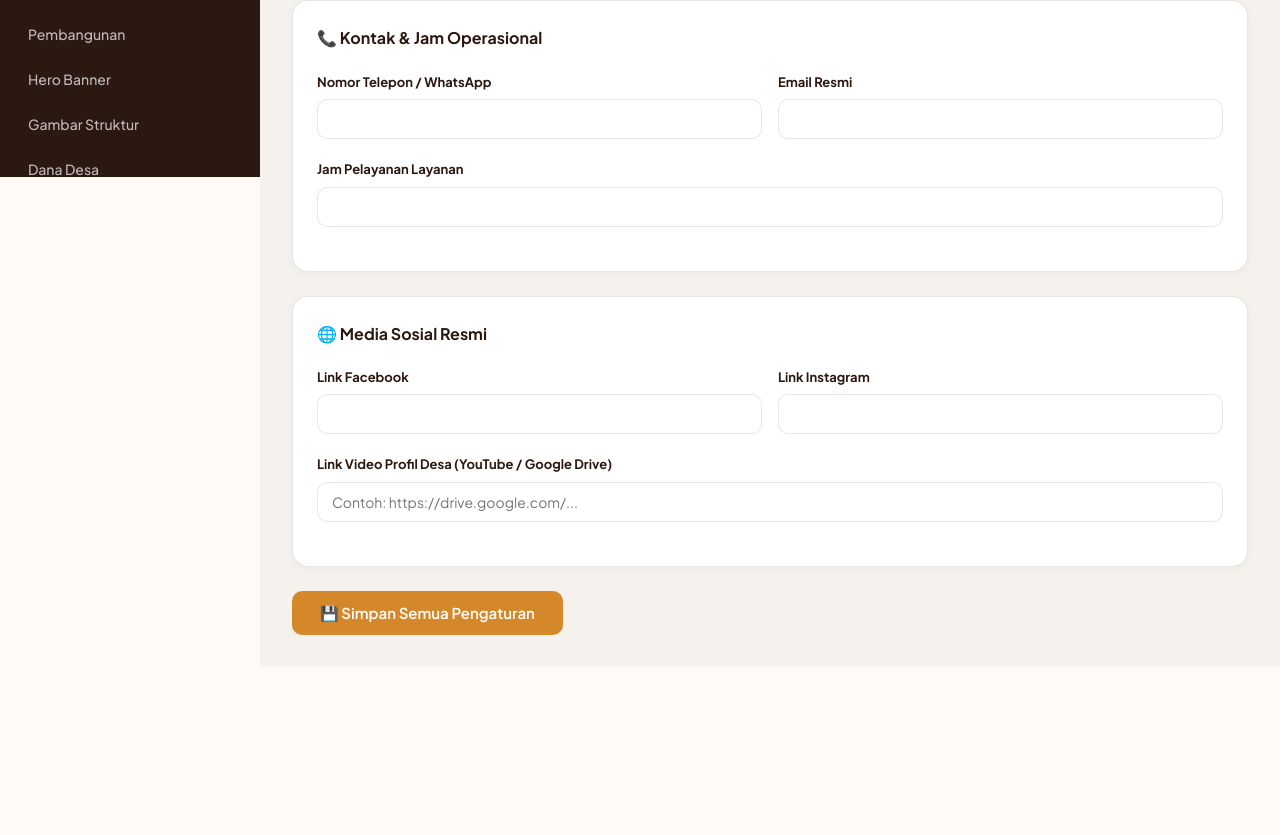
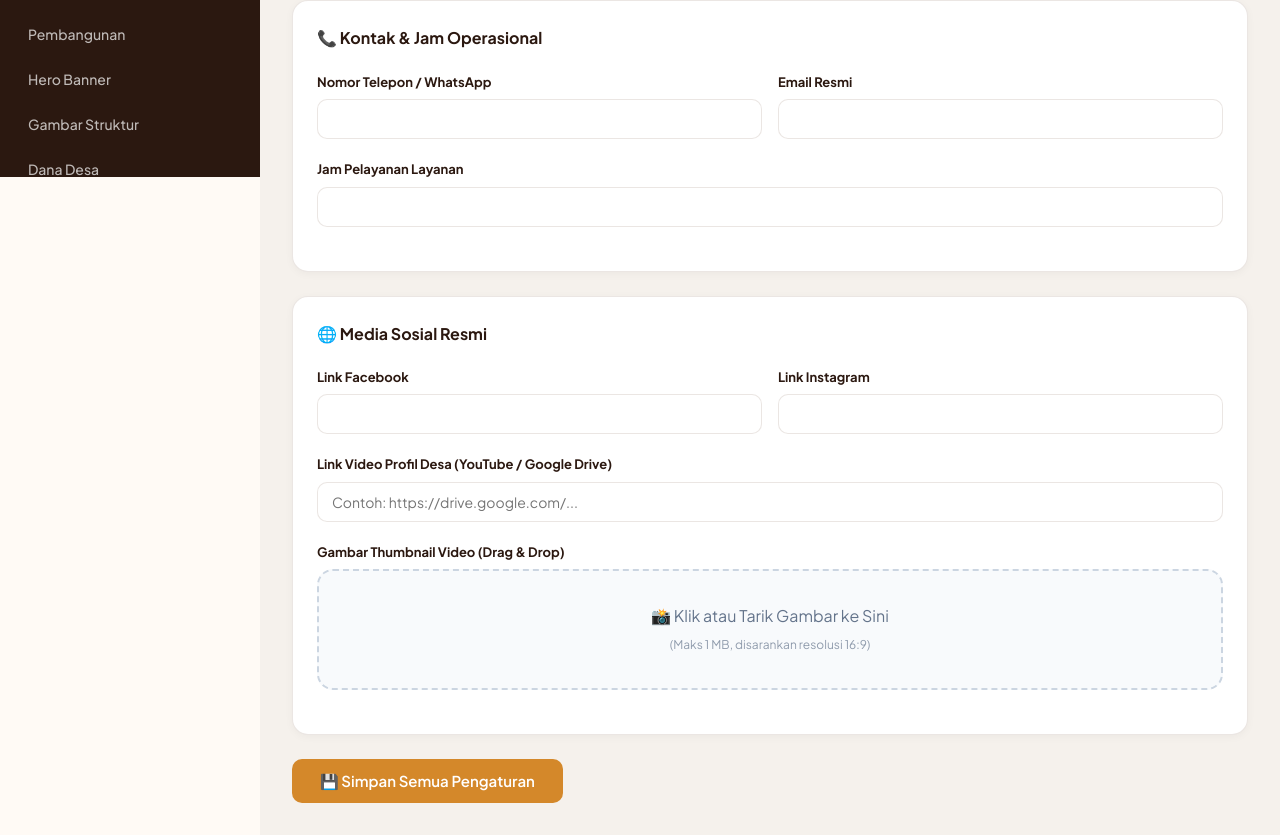
Before and after one commit to dssalamrejo-boop/web-desa-salamrejo, a Next.js app: page /admin-desa-salamrejo-2026/pengaturan in a window 1280 px wide. Shown: the part 623-1458 px from the top of the page. Before the commit the page ends 1290 px from the top, so only its background shows below. Built offline with nearby package versions, Linux system fonts and the light colour scheme; no server answers; the database is empty; a web font is replaced by a local one.

Commit message:
Add video thumbnail upload in pengaturan admin

```diff
--- a/src/app/admin-desa-salamrejo-2026/pengaturan/page.js
+++ b/src/app/admin-desa-salamrejo-2026/pengaturan/page.js
@@ -1,10 +1,46 @@
 'use client';
-import { useState } from 'react';
+import { useState, useRef } from 'react';
 import { useDataStore } from '@/hooks/useDataStore';
 
 export default function AdminPengaturan() {
   const [form, setForm] = useDataStore('pengaturan');
   const [saved, setSaved] = useState(false);
+  const [uploading, setUploading] = useState(false);
+  const fileRef = useRef(null);
+
+  const handleImageUpload = async (e) => {
+    e.preventDefault();
+    const file = e.target.files?.[0] || e.dataTransfer?.files?.[0];
+    if (!file) return;
+
+    if (!file.type.startsWith('image/')) {
+      alert('Hanya file gambar yang diperbolehkan!');
+      return;
+    }
+
+    setUploading(true);
+    const formData = new FormData();
+    formData.append('file', file);
+
+    try {
+      const response = await fetch('/api/upload', {
+        method: 'POST',
+        body: formData,
+      });
+      const data = await response.json();
+      if (response.ok && data.success) {
+        setForm(prev => ({ ...prev, thumbnailVideoProfil: data.url }));
+      } else {
+        alert(data.error || 'Gagal mengunggah gambar.');
+      }
+    } catch (err) {
+      console.error(err);
+      alert('Terjadi kesalahan jaringan.');
+    } finally {
+      setUploading(false);
+      if (fileRef.current) fileRef.current.value = '';
+    }
+  };
 
   const handleSubmit = (e) => {
     e.preventDefault();
@@ -103,6 +139,37 @@ export default function AdminPengaturan() {
             <label>Link Video Profil Desa (YouTube / Google Drive)</label>
             <input type="text" value={form.videoProfil || ''} onChange={e => handleChange('videoProfil', e.target.value)} placeholder="Contoh: https://drive.google.com/..." />
           </div>
+          <div className="admin-form-group" style={{ marginTop: 16 }}>
+            <label>Gambar Thumbnail Video (Drag & Drop)</label>
+            <div
+              onDragOver={(e) => e.preventDefault()}
+              onDrop={handleImageUpload}
+              onClick={() => fileRef.current?.click()}
+              style={{
+                border: '2px dashed #CBD5E1', padding: '32px', textAlign: 'center',
+                borderRadius: '16px', cursor: 'pointer', backgroundColor: '#F8FAFC',
+                transition: 'all 0.2s ease', position: 'relative'
+              }}
+            >
+              {uploading ? (
+                <div style={{ color: 'var(--desa-gold)', fontWeight: 600 }}>⏳ Mengunggah gambar...</div>
+              ) : form.thumbnailVideoProfil ? (
+                <img src={form.thumbnailVideoProfil} alt="Thumbnail" style={{ height: 120, borderRadius: 8, objectFit: 'cover' }} />
+              ) : (
+                <div style={{ color: '#64748B' }}>
+                  📸 Klik atau Tarik Gambar ke Sini<br/>
+                  <span style={{ fontSize: 12, opacity: 0.7 }}>(Maks 1 MB, disarankan resolusi 16:9)</span>
+                </div>
+              )}
+              <input
+                type="file"
+                ref={fileRef}
+                onChange={handleImageUpload}
+                accept="image/*"
+                style={{ display: 'none' }}
+              />
+            </div>
+          </div>
         </div>
 
         <button type="submit" className="admin-btn admin-btn--primary" style={{ padding: '12px 28px', fontSize: 15 }}>
--- a/src/app/page.js
+++ b/src/app/page.js
@@ -176,7 +176,7 @@ export default function HomePage() {
                 display: 'flex',
                 alignItems: 'center',
                 justifyContent: 'center',
-                backgroundImage: 'url(/images/hero-posyandu.webp)',
+                backgroundImage: `url(${pengaturanData?.thumbnailVideoProfil || '/images/hero-posyandu.webp'})`,
                 backgroundSize: 'cover',
                 backgroundPosition: 'center',
                 boxShadow: '0 12px 32px rgba(18, 10, 5, 0.15)',
```
